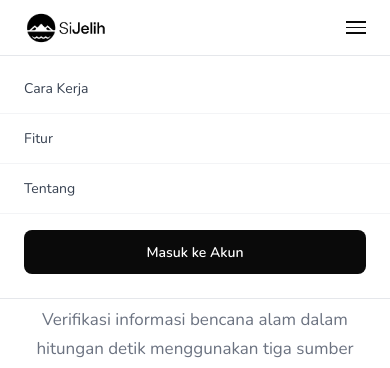
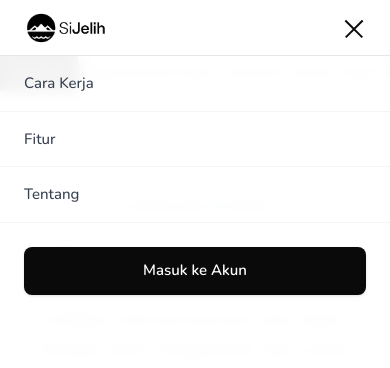
Before and after one commit to nowahgit/SiJelih, a Next.js app: page / in a window 390 px wide. Both pictures are taken after a click on the button 356 px from the left and 27 px from the top of the page. Shown: the top 368 px of the page. Built offline with nearby package versions, Linux system fonts and the light colour scheme; no server answers.

Commit message:
fix hamburger

```diff
--- a/components/LandingNavbar.tsx
+++ b/components/LandingNavbar.tsx
@@ -12,11 +12,13 @@ export default function LandingNavbar() {
   const router = useRouter();
   const pathname = usePathname();
 
+  const [mounted, setMounted] = useState(false);
   const [isDropdownOpen, setIsDropdownOpen] = useState(false);
   const [isMobileMenuOpen, setIsMobileMenuOpen] = useState(false);
   const dropdownRef = useRef<HTMLDivElement>(null);
 
   useEffect(() => {
+    setMounted(true);
     setIsMobileMenuOpen(false);
   }, [pathname]);
 
@@ -58,12 +60,12 @@ export default function LandingNavbar() {
 
           {/* Desktop Auth */}
           <div className="hidden md:flex items-center">
-            {!loading && !user && (
+            {mounted && !loading && !user && (
               <Link href="/login" className="border border-[#0a0a0a] bg-[#0a0a0a] text-white font-[500] text-[13px] px-[16px] py-[7px] rounded-[6px] hover:bg-[#1f1f1f] transition-colors">
                 Masuk
               </Link>
             )}
-            {!loading && user && (
+            {mounted && !loading && user && (
               <div className="relative" ref={dropdownRef}>
                 <div
                   className="flex items-center gap-[10px] cursor-pointer"
@@ -80,7 +82,7 @@ export default function LandingNavbar() {
                 </div>
 
                 {isDropdownOpen && (
-                  <div className="absolute top-[44px] right-0 bg-white border border-[#e5e7eb] rounded-[8px] shadow-[0_4px_12px_rgba(0,0,0,0.08)] w-[180px] z-50 overflow-hidden">
+                  <div className="absolute top-[44px] right-0 bg-white border border-[#e5e7eb] rounded-[8px] shadow-[0_4px_12px_rgba(0,0,0,0.08)] w-[180px] z-50 overflow-hidden text-left">
                     <Link href="/dashboard" className="w-full text-left text-[13px] p-[10px_16px] hover:bg-[#f9fafb] text-[#374151] flex items-center gap-[8px]">
                       <svg className="w-[14px] h-[14px] text-[#9ca3af]" viewBox="0 0 24 24" fill="none" stroke="currentColor" strokeWidth="2"><rect x="3" y="3" width="7" height="7"/><rect x="14" y="3" width="7" height="7"/><rect x="14" y="14" width="7" height="7"/><rect x="3" y="14" width="7" height="7"/></svg>
                       Dashboard
@@ -97,50 +99,52 @@ export default function LandingNavbar() {
 
           {/* Hamburger Mobile */}
           <div className="md:hidden flex items-center">
-            <button onClick={() => setIsMobileMenuOpen(!isMobileMenuOpen)} className="flex flex-col gap-[4px] bg-transparent border-none">
-              <div className="w-[20px] h-[1.5px] bg-[#0a0a0a]"></div>
-              <div className="w-[20px] h-[1.5px] bg-[#0a0a0a]"></div>
-              <div className="w-[20px] h-[1.5px] bg-[#0a0a0a]"></div>
+            <button onClick={() => setIsMobileMenuOpen(!isMobileMenuOpen)} className="flex items-center justify-center bg-transparent border-none p-2 -mr-2">
+              <div className="relative w-6 h-5">
+                <span className={`absolute block h-[1.5px] w-6 bg-[#0a0a0a] transform transition duration-200 ease-in-out ${isMobileMenuOpen ? 'rotate-45 top-2.5' : 'top-0'}`}></span>
+                <span className={`absolute block h-[1.5px] w-6 bg-[#0a0a0a] transform transition duration-200 ease-in-out ${isMobileMenuOpen ? 'opacity-0' : 'top-[9px]'}`}></span>
+                <span className={`absolute block h-[1.5px] w-6 bg-[#0a0a0a] transform transition duration-200 ease-in-out ${isMobileMenuOpen ? '-rotate-45 top-2.5' : 'top-[18px]'}`}></span>
+              </div>
             </button>
           </div>
         </div>
       </nav>
 
       {/* Mobile Menu */}
-      {isMobileMenuOpen && (
-        <div className="md:hidden fixed top-[56px] left-0 right-0 bg-white border-b border-[#e5e7eb] z-[100] py-[8px] animate-in fade-in slide-in-from-top-1 duration-200">
+      {mounted && isMobileMenuOpen && (
+        <div className="md:hidden fixed top-[56px] left-0 right-0 bottom-0 bg-white/95 backdrop-blur-sm z-[100] animate-in fade-in slide-in-from-top-1 duration-200 overflow-y-auto">
           {loading ? (
             <div className="px-[24px] py-[40px] flex justify-center">
-              <div className="w-5 h-5 border-2 border-[#f3f4f6] border-t-[#0a0a0a] rounded-full animate-spin"></div>
+              <div className="w-6 h-6 border-2 border-[#f3f4f6] border-t-[#0a0a0a] rounded-full animate-spin"></div>
             </div>
           ) : (
-            <div className="flex flex-col">
+            <div className="flex flex-col min-h-full pb-20">
               {!user ? (
                 <>
-                  <Link href="/#cara-kerja" className="block p-[14px_24px] text-[14px] text-[#374151] hover:bg-[#f9fafb] border-b border-[#f3f4f6] transition-colors">Cara Kerja</Link>
-                  <Link href="/#fitur" className="block p-[14px_24px] text-[14px] text-[#374151] hover:bg-[#f9fafb] border-b border-[#f3f4f6] transition-colors">Fitur</Link>
-                  <Link href="/#tentang" className="block p-[14px_24px] text-[14px] text-[#374151] hover:bg-[#f9fafb] border-b border-[#f3f4f6] transition-colors">Tentang</Link>
-                  <div className="p-[16px_24px]">
-                    <Link href="/login" className="flex items-center justify-center w-full bg-[#0a0a0a] text-white h-[44px] rounded-[8px] text-[14px] font-[600] active:scale-[0.98] transition-all">
+                  <Link href="/#cara-kerja" className="block p-[16px_24px] text-[15px] font-[500] text-[#374151] hover:bg-[#f9fafb] border-b border-[#f3f4f6] transition-colors">Cara Kerja</Link>
+                  <Link href="/#fitur" className="block p-[16px_24px] text-[15px] font-[500] text-[#374151] hover:bg-[#f9fafb] border-b border-[#f3f4f6] transition-colors">Fitur</Link>
+                  <Link href="/#tentang" className="block p-[16px_24px] text-[15px] font-[500] text-[#374151] hover:bg-[#f9fafb] border-b border-[#f3f4f6] transition-colors">Tentang</Link>
+                  <div className="p-[24px]">
+                    <Link href="/login" className="flex items-center justify-center w-full bg-[#0a0a0a] text-white h-[48px] rounded-[8px] text-[15px] font-[600] active:scale-[0.98] transition-all shadow-sm">
                       Masuk ke Akun
                     </Link>
                   </div>
                 </>
               ) : (
                 <>
-                  <div className="px-[24px] py-[16px] border-b border-[#f3f4f6] flex items-center gap-[12px] bg-[#f9fafb]">
-                    <img src={user.photoURL || ""} alt="Avatar" className="w-[36px] h-[36px] rounded-full object-cover border border-[#e5e7eb]" />
+                  <div className="px-[24px] py-[20px] border-b border-[#f3f4f6] flex items-center gap-[14px] bg-[#f9fafb]">
+                    <img src={user.photoURL || ""} alt="Avatar" className="w-[44px] h-[44px] rounded-full object-cover border border-[#e5e7eb] shadow-sm" />
                     <div className="flex flex-col min-w-0">
-                      <span className="text-[14px] font-[600] text-[#0a0a0a] truncate">{user.displayName}</span>
-                      <span className="text-[11px] text-[#6b7280] truncate">{user.email}</span>
+                      <span className="text-[15px] font-[700] text-[#0a0a0a] truncate">{user.displayName}</span>
+                      <span className="text-[12px] text-[#6b7280] truncate">{user.email}</span>
                     </div>
                   </div>
-                  <Link href="/dashboard" className="p-[14px_24px] text-[14px] text-[#374151] hover:bg-[#f9fafb] border-b border-[#f3f4f6] flex items-center gap-[10px] transition-colors">
-                    <svg className="w-[16px] h-[16px] text-[#9ca3af]" viewBox="0 0 24 24" fill="none" stroke="currentColor" strokeWidth="2"><rect x="3" y="3" width="7" height="7"/><rect x="14" y="3" width="7" height="7"/><rect x="14" y="14" width="7" height="7"/><rect x="3" y="14" width="7" height="7"/></svg>
+                  <Link href="/dashboard" className="p-[16px_24px] text-[15px] font-[500] text-[#374151] hover:bg-[#f9fafb] border-b border-[#f3f4f6] flex items-center gap-[12px] transition-colors">
+                    <svg className="w-[18px] h-[18px] text-[#9ca3af]" viewBox="0 0 24 24" fill="none" stroke="currentColor" strokeWidth="2"><rect x="3" y="3" width="7" height="7"/><rect x="14" y="3" width="7" height="7"/><rect x="14" y="14" width="7" height="7"/><rect x="3" y="14" width="7" height="7"/></svg>
                     Dashboard
                   </Link>
-                  <button onClick={handleSignOut} className="w-full text-left p-[14px_24px] text-[14px] text-[#ef4444] hover:bg-[#fff5f5] flex items-center gap-[10px] transition-colors">
-                    <svg className="w-[16px] h-[16px] text-[#fca5a5]" viewBox="0 0 24 24" fill="none" stroke="currentColor" strokeWidth="2"><path d="M9 21H5a2 2 0 0 1-2-2V5a2 2 0 0 1 2-2h4"/><polyline points="16 17 21 12 16 7"/><line x1="21" y1="12" x2="9" y2="12"/></svg>
+                  <button onClick={handleSignOut} className="w-full text-left p-[16px_24px] text-[15px] font-[500] text-[#ef4444] hover:bg-[#fff5f5] flex items-center gap-[12px] transition-colors">
+                    <svg className="w-[18px] h-[18px] text-[#fca5a5]" viewBox="0 0 24 24" fill="none" stroke="currentColor" strokeWidth="2"><path d="M9 21H5a2 2 0 0 1-2-2V5a2 2 0 0 1 2-2h4"/><polyline points="16 17 21 12 16 7"/><line x1="21" y1="12" x2="9" y2="12"/></svg>
                     Keluar
                   </button>
                 </>
--- a/components/TickerBar.tsx
+++ b/components/TickerBar.tsx
@@ -1,7 +1,15 @@
 "use client";
+import { useEffect, useState } from "react";
 
 export default function TickerBar() {
+  const [mounted, setMounted] = useState(false);
   const tickerText = "BMKG: Gempa M4.2 Maluku Utara · Peringatan Dini Hujan Lebat Jawa Barat · Gempa M3.8 Bengkulu · Peringatan Banjir Bandang Kalimantan Selatan · Gempa M5.1 Sulawesi Tengah · Peringatan Angin Kencang NTT";
+
+  useEffect(() => {
+    setMounted(true);
+  }, []);
+
+  if (!mounted) return <div className="w-full h-[36px] bg-[#fafafa] border-b border-[#e5e7eb]"></div>;
 
   return (
     <div className="w-full h-[36px] bg-[#fafafa] border-b border-[#e5e7eb] overflow-hidden flex relative">
```
